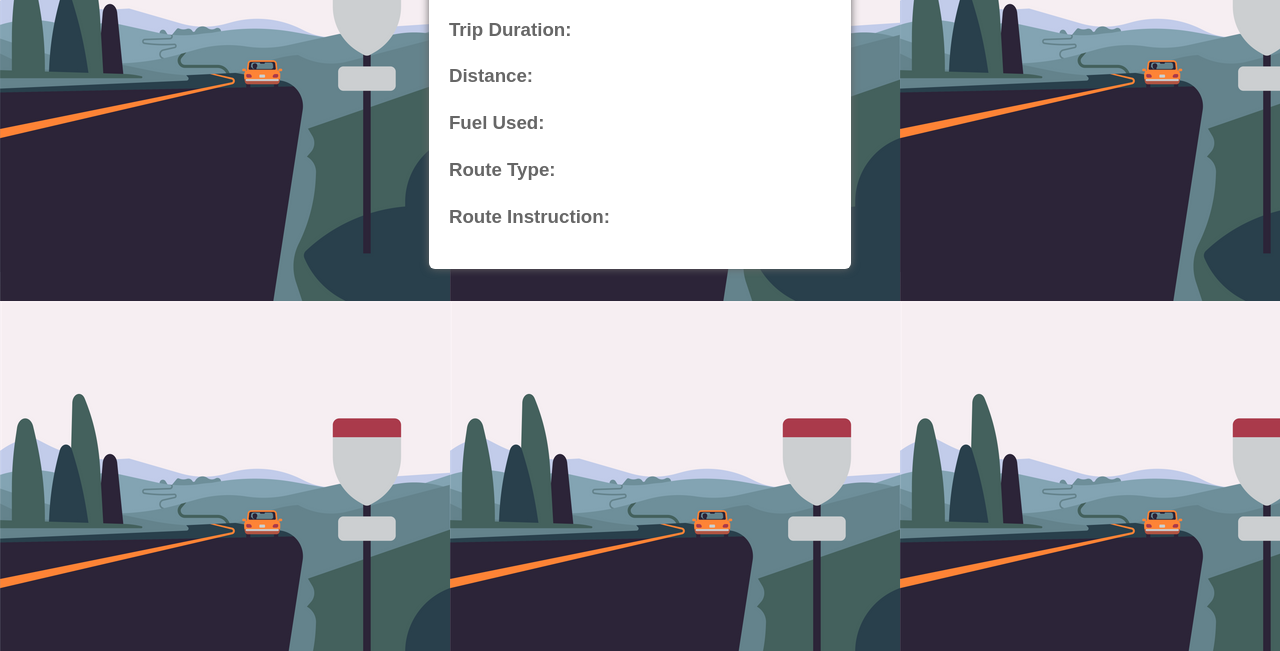
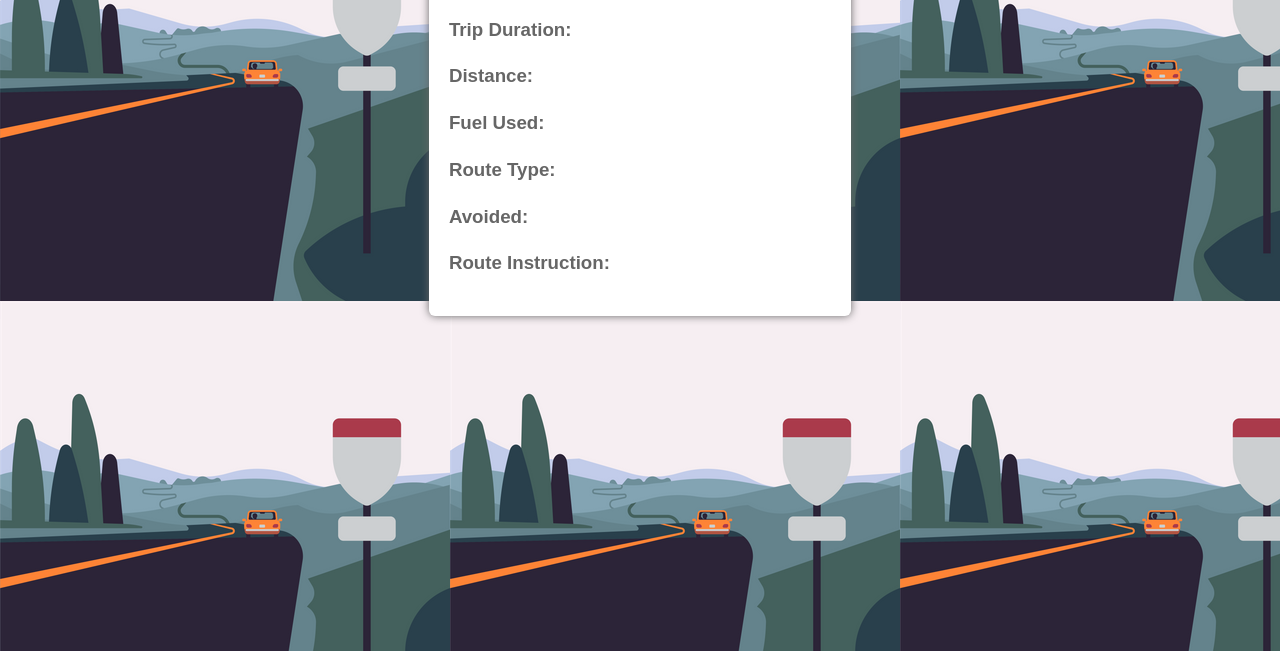
Before and after one commit to abcdalistan/Mapquest, a plain HTML site: page index.html in a window 1280 px wide. Shown: the part 149-800 px from the top of the page. Drawn offline with Linux system fonts and the light colour scheme.

Commit message:
Modified output html

```diff
--- a/index.html
+++ b/index.html
@@ -47,6 +47,7 @@
         <h3>Distance:</h3>
         <h3>Fuel Used:</h3>
         <h3>Route Type:</h3>
+        <h3>Avoided:</h3>
         <h3>Route Instruction:</h3>
 
   </body>
```
